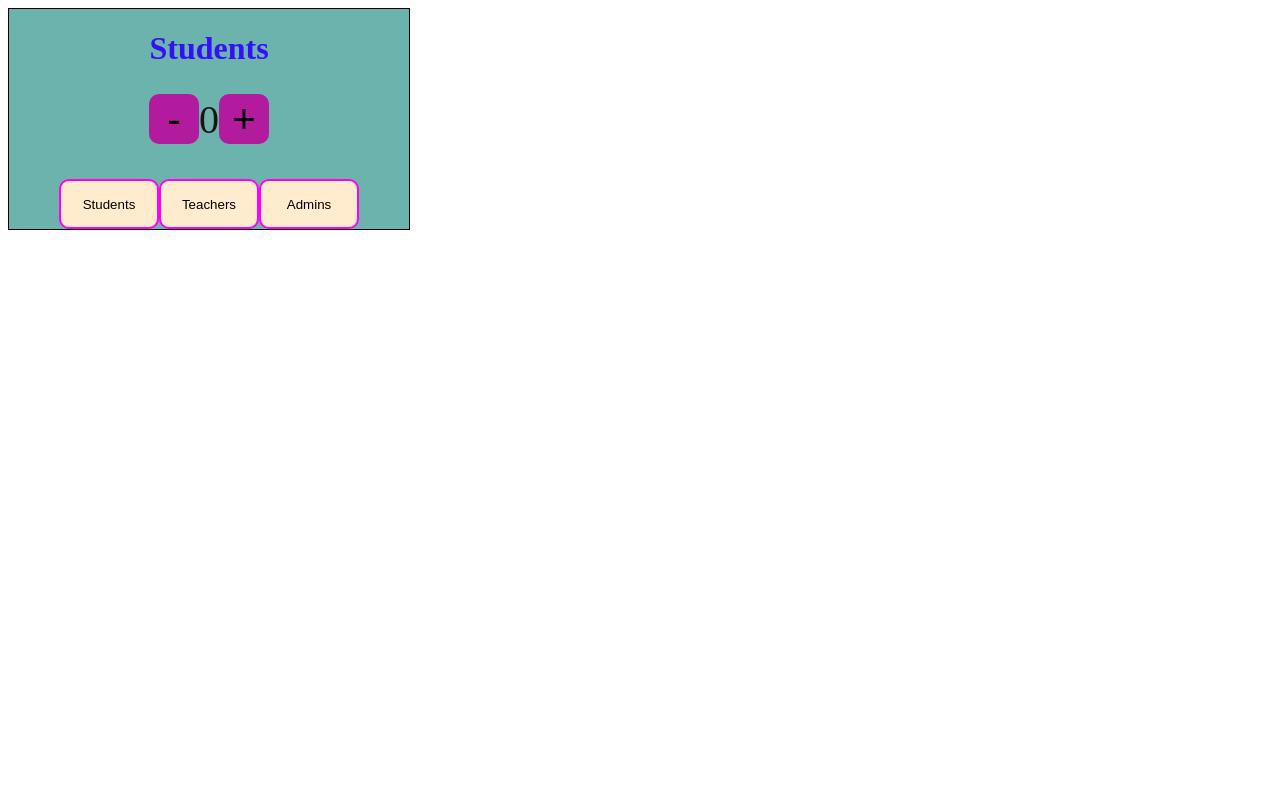
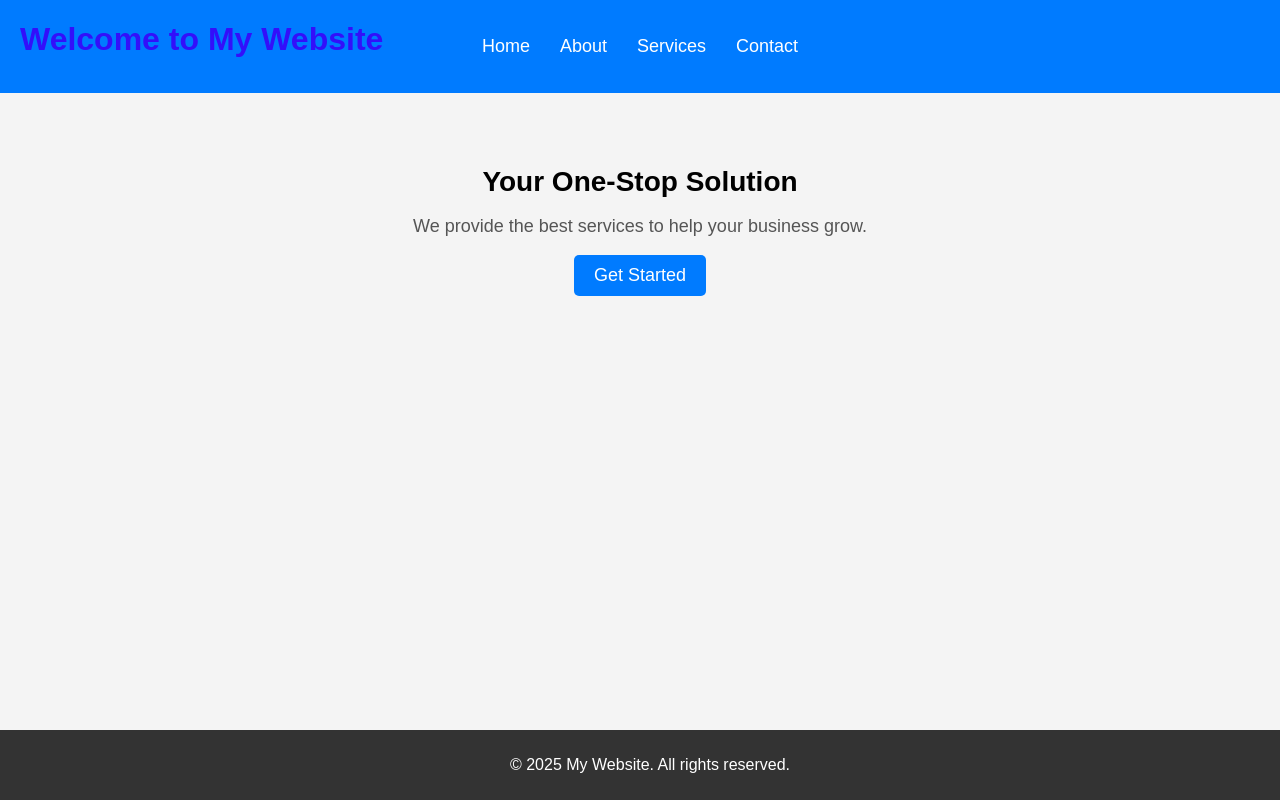
Before and after one commit to supunpramod/cbc-frontend, a React (Vite) app: page / in a window 1280 px wide. Built offline with nearby package versions, Linux system fonts and the light colour scheme.

Commit message:
create a login page and home page ,add to css👌

```diff
--- a/src/App.jsx
+++ b/src/App.jsx
@@ -5,6 +5,8 @@ import './App.css'
 import ProductCard from './components/productCard'
 import UserData from './components/userData'
 import Testing from './components/testing'
+import LoginPage from './pages/loginPage'
+import HomePage from './pages/homePage'
 
 function App() {
   const [count, setCount] = useState(0)
@@ -15,7 +17,9 @@ function App() {
      <ProductCard name="Laptop" price="$99.99" src="https://i.pinimg.com/564x/85/22/34/8522346c05525356198706df30c7ebe0.jpg"></ProductCard>
      <ProductCard name="iphone" price="$356.99" src="https://i.pinimg.com/564x/85/22/34/8522346c05525356198706df30c7ebe0.jpg"></ProductCard>
      <ProductCard name="iphone 14" price="$896.99"></ProductCard> */}
-     <Testing></Testing>
+     {/* <Testing></Testing> */}
+     {/* <LoginPage></LoginPage> */}
+     <HomePage></HomePage>
 
 
     </>
--- /dev/null
+++ b/src/pages/homePage.css
@@ -0,0 +1,77 @@
+body {
+    font-family: Arial, sans-serif;
+    margin: 0;
+    padding: 0;
+    text-align: center;
+}
+
+/* Home container */
+.home-container {
+    display: flex;
+    flex-direction: column;
+    min-height: 100vh;
+}
+
+/* Header styling */
+header {
+    background-color: #007bff;
+    color: white;
+    padding: 20px;
+}
+
+nav ul {
+    list-style: none;
+    padding: 0;
+}
+
+nav ul li {
+    display: inline;
+    margin: 0 15px;
+}
+
+nav ul li a {
+    color: white;
+    text-decoration: none;
+    font-size: 18px;
+}
+
+/* Hero section styling */
+.hero {
+    flex: 1;
+    padding: 50px;
+    background-color: #f4f4f4;
+}
+
+.hero h2 {
+    font-size: 28px;
+    margin-bottom: 10px;
+}
+
+.hero p {
+    font-size: 18px;
+    color: #555;
+}
+
+button {
+    background-color: #007bff;
+    color: white;
+    padding: 10px 20px;
+    border: none;
+    border-radius: 5px;
+    font-size: 18px;
+    cursor: pointer;
+}
+
+button:hover {
+    background-color: #0056b3;
+}
+
+/* Footer styling */
+footer {
+    background-color: #333;
+    color: white;
+    padding: 10px;
+    position: relative;
+    bottom: 0;
+    width: 100%;
+}
--- /dev/null
+++ b/src/pages/homePage.jsx
@@ -0,0 +1,29 @@
+import './homepage.css';
+export default function HomePage(){
+    return(
+        <div className="home-container">
+        <header>
+            <h1>Welcome to My Website</h1>
+            <nav>
+                <ul>
+                    <li><a href="#">Home</a></li>
+                    <li><a href="#">About</a></li>
+                    <li><a href="#">Services</a></li>
+                    <li><a href="#">Contact</a></li>
+                </ul>
+            </nav>
+        </header>
+
+        <section className="hero">
+            <h2>Your One-Stop Solution</h2>
+            <p>We provide the best services to help your business grow.</p>
+            <button>Get Started</button>
+        </section>
+
+        <footer>
+            <p>&copy; 2025 My Website. All rights reserved.</p>
+        </footer>
+    </div>
+
+    )
+}
--- a/src/pages/loginPage.jsx
+++ b/src/pages/loginPage.jsx
@@ -1,3 +1,11 @@
-export default function LoginPage(){
-    ggg
+import './loginpage.css';
+export default function LoginPage() {
+    return (
+        <div className="login-container">
+            <h1>Login Page</h1>
+            <input type="text" placeholder="Enter your username" className="input-field" />
+            <input type="password" placeholder="Enter your password" className="input-field" />
+            <button className="login-button">Login</button>
+        </div>
+    );
 }
--- /dev/null
+++ b/src/pages/loginpage.css
@@ -0,0 +1,36 @@
+.login-container {
+    width: 300px;
+    margin: 100px auto;
+    padding: 20px;
+    background-color: #f9f9f9;
+    border-radius: 10px;
+    box-shadow: 0px 4px 10px rgba(0, 0, 0, 0.1);
+    text-align: center;
+}
+
+/* Styling for input fields */
+.input-field {
+    width: 90%;
+    padding: 10px;
+    margin: 10px 0;
+    border: 1px solid #ccc;
+    border-radius: 5px;
+    font-size: 16px;
+}
+
+/* Login button styling */
+.login-button {
+    width: 100%;
+    padding: 10px;
+    background-color: #007bff;
+    color: white;
+    border: none;
+    border-radius: 5px;
+    cursor: pointer;
+    font-size: 16px;
+    transition: background-color 0.3s;
+}
+
+.login-button:hover {
+    background-color: #0056b3;
+}
```
